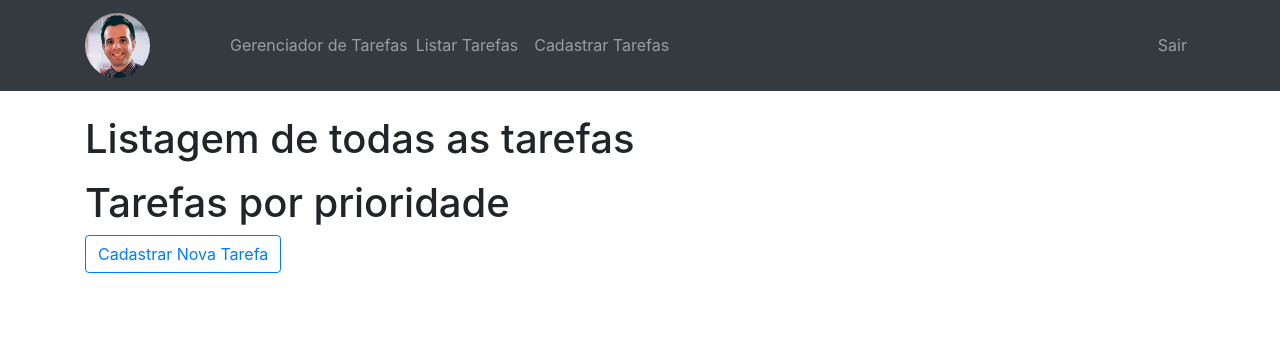
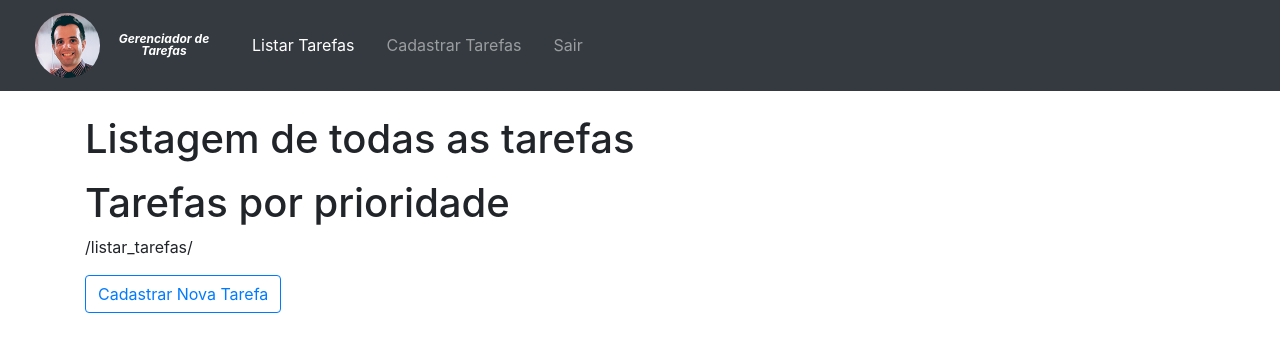
Before and after one commit to eusouocristian/gerenciador_tarefas, a Django app: page /listar_tarefas/ in a window 1280 px wide. Shown: the top 352 px of the page. Run offline with Django 3.2, Linux system fonts and the light colour scheme; the visitor is signed in with stand-in values (Sample User, id 1); data that the repository does not hold is empty; some libraries are stand-ins or nearby versions.

Commit message:
melhorias visuais

```diff
--- a/app/templates/base.html
+++ b/app/templates/base.html
@@ -10,30 +10,44 @@
 
 <body data-spy="scroll" data-target="spy-scroll-id">
 <nav class="navbar navbar-expand-md navbar-dark bg-dark mb-4">
-    <div class="container">
-        <a class="navbar-brand"><img src=" {% static 'app/images/pic.jpg' %}" class="rounded-circle h-50 w-50"></a>
-        <span class="navbar-text mr-auto">Gerenciador de Tarefas</span>
 
+    <div class="container ml-1">
+
+        <a class="navbar-brand mr-n3"><img src=" {% static 'app/images/pic.jpg' %}" class="rounded-circle h-50 w-50"></a>
+            <h4 class="badge badge-dark text-wrap font-italic mt-2 mr-auto ml-n5" style="width: 8rem;">
+                Gerenciador de Tarefas
+            </h4 >
+
+        {% if user.is_authenticated %}
         <button class="navbar-toggler" data-toggle="collapse" data-target="#NavbarMenu">
             <span class="navbar-toggler-icon">
             </span>
         </button>
 
-        {% if user.is_authenticated %}
-        <div class="collapse navbar-collapse" id="NavbarMenu">
+        <div class="collapse navbar-collapse mr-4" id="NavbarMenu">
+
             <ul class="navbar-nav mr-auto" >
                 <li class="nav-item">
-                    <a class="nav-link" href="{% url 'listar_tarefas' %}">Listar Tarefas</a>
+                    {% if caminho == '/listar_tarefas/' %}
+                    <a class="nav-link px-4 active" href="{% url 'listar_tarefas' %}">Listar Tarefas</a>
+                    {% else %}
+                    <a class="nav-link px-4" href="{% url 'listar_tarefas' %}">Listar Tarefas</a>
+                    {% endif %}
                 </li>
                 <li class="nav-item">
-                    <a class="nav-link" href="{% url 'cadastrar_tarefa' %}">Cadastrar Tarefas</a>
+                    {% if caminho == '/cadastrar_tarefa/' %}
+                    <a class="nav-link pr-4 active" href="{% url 'cadastrar_tarefa' %}">Cadastrar Tarefas</a>
+                    {% else %}
+                    <a class="nav-link pr-4" href="{% url 'cadastrar_tarefa' %}">Cadastrar Tarefas</a>
+                    {% endif %}
+                </li>
+                <li class="nav-item-mr-4">
+                <a class="nav-link" href="{% url 'deslogar_usuario' %}">Sair</a>
                 </li>
             </ul>
-            <ul class="navbar-nav">
-                <a class="nav-link" href="{% url 'deslogar_usuario' %}">Sair</a>
-            </ul>
+
+        {% endif %}
         </div>
-        {% endif %}
     </div>
 </nav>
 
--- a/app/templates/tarefas/listar_tarefas.html
+++ b/app/templates/tarefas/listar_tarefas.html
@@ -9,6 +9,9 @@
 </ol>
 
 <h1>Tarefas por prioridade</h1>
+
+<p>{{ caminho }}</p>
+
 {% for item in tarefas %}
 <div class="mb-3">
     <div class="card-header">
--- a/app/views/tarefa_views.py
+++ b/app/views/tarefa_views.py
@@ -1,5 +1,5 @@
 from django.contrib.auth.decorators import login_required
-from django.http import HttpResponse
+from django.http import HttpResponse, HttpRequest
 from django.shortcuts import render, redirect
 from app.forms import TarefaForm
 from app.entidades.tarefa import Tarefa
@@ -15,11 +15,14 @@ from app.services import tarefa_service
 @login_required()
 def listar_tarefas(request):
     tarefas = tarefa_service.listar_tarefas(request.user)
-    return render(request, 'tarefas/listar_tarefas.html', {'tarefas': tarefas})
+    caminho = request.path
+    return render(request, 'tarefas/listar_tarefas.html',
+                  {'tarefas': tarefas, 'caminho': caminho})
 
 
 @login_required()
 def cadastrar_tarefa(request):
+    caminho = request.path
     if request.method == 'POST':
         form_tarefa = TarefaForm(request.POST)
         if form_tarefa.is_valid():
@@ -33,15 +36,18 @@ def cadastrar_tarefa(request):
                                  prioridade=prioridade,
                                  usuario=request.user)
             tarefa_service.cadastrar_tarefa(tarefa_nova)
+
             # redireciona para url
-            return redirect('listar_tarefas')
+            return redirect('listar_tarefas',)
     else:
         form_tarefa = TarefaForm()
-    return render(request, 'tarefas/form_tarefa.html', {'form_tarefa': form_tarefa})
+    return render(request, 'tarefas/form_tarefa.html', {'form_tarefa': form_tarefa,
+                                                        'caminho': caminho})
 
 
 @login_required()
 def editar_tarefa(request, id):
+    caminho = request.path
     tarefa_bd = tarefa_service.listar_tarefa_id(id)
     if tarefa_bd.usuario != request.user:
         return HttpResponse('Não Permitido')
@@ -58,13 +64,14 @@ def editar_tarefa(request, id):
                              usuario=request.user)
         tarefa_service.editar_tarefa(tarefa_bd, tarefa_nova)
         return redirect('listar_tarefas')
-    return render(request, 'tarefas/form_tarefa.html', {'form_tarefa': form_tarefa})
+    return render(request, 'tarefas/form_tarefa.html', {'form_tarefa': form_tarefa, 'caminho': caminho})
 
 
 @login_required()
 def remover_tarefa(request, id):
+    caminho = request.path
     tarefa_bd = tarefa_service.listar_tarefa_id(id)
     if request.method == 'POST':
         tarefa_service.remover_tarefa(tarefa_bd)
         return redirect('listar_tarefas')
-    return render(request, 'tarefas/confirma_exclusao.html', {'tarefa': tarefa_bd})
+    return render(request, 'tarefas/confirma_exclusao.html', {'tarefa': tarefa_bd, 'caminho': caminho})
```
